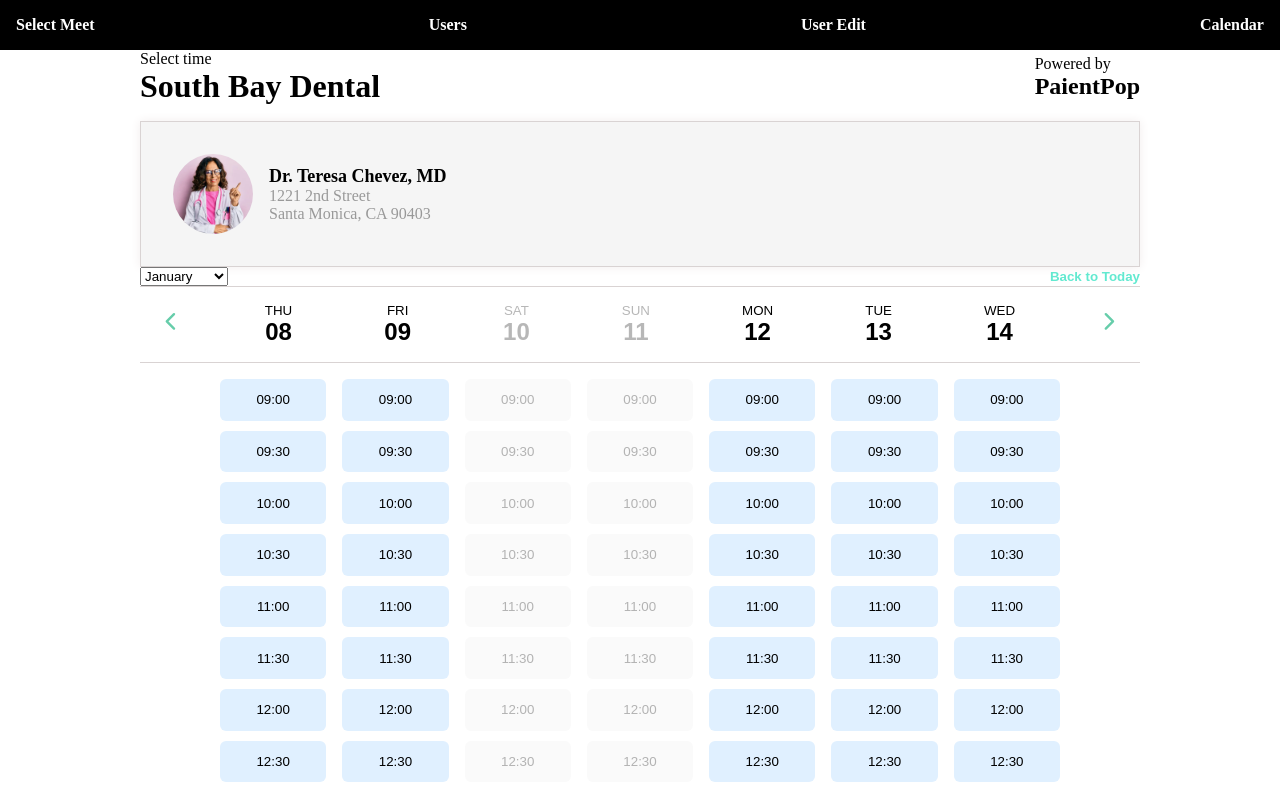
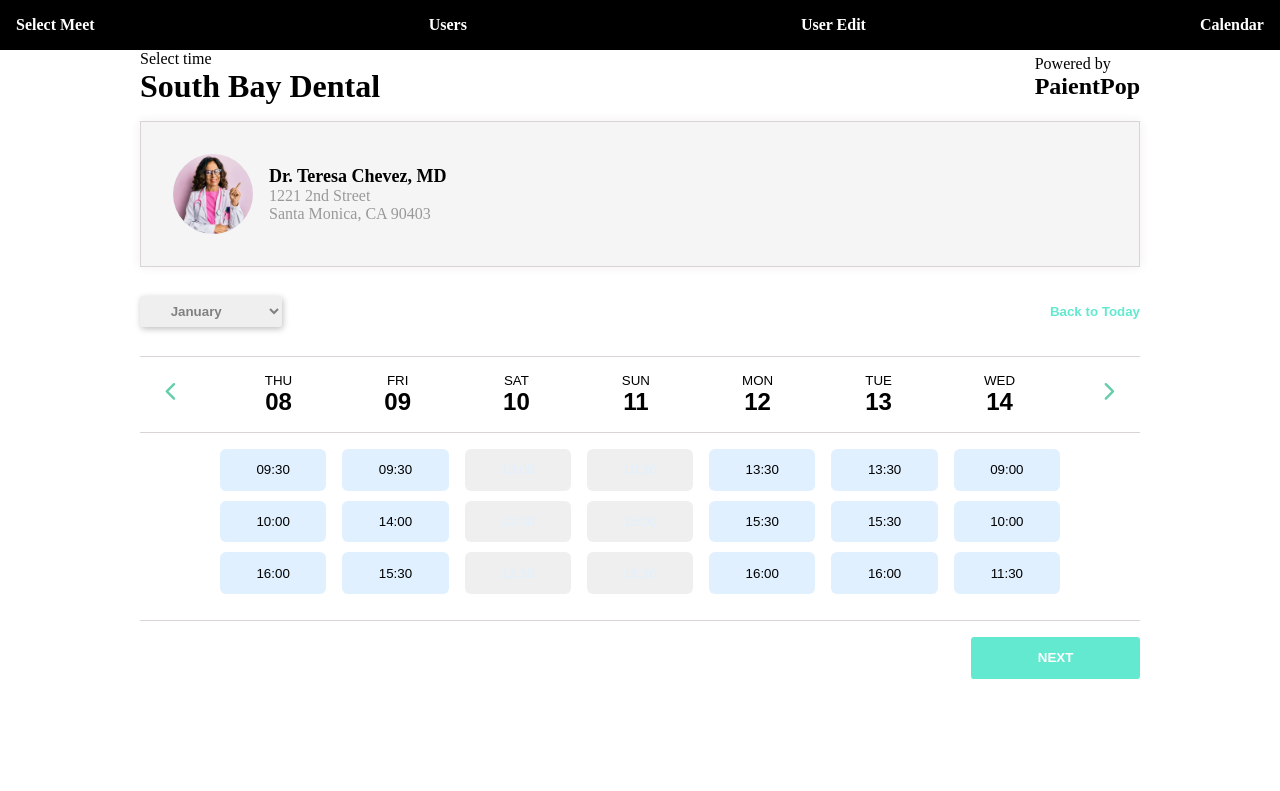
Before and after one commit to odevpl/Calendar, a React (Vite) app: page /select-meet in a window 1280 px wide. Shown: the top 791 px of the page. Built offline with nearby package versions, Linux system fonts and the light colour scheme.

Commit message:
add initial calendar generation with single timseslot selection

```diff
--- a/src/components/booking/BookingView/BookingView.jsx
+++ b/src/components/booking/BookingView/BookingView.jsx
@@ -2,30 +2,35 @@ import Header from '../../layout/Header/Header';
 import DayPicker from '../DayPicker/DayPicker';
 import MonthSelect from '../MonthSelect/MonthSelect';
 import dayjs from 'dayjs';
-import { generateCalendarData } from '../../utils/CalendarData/CalendarData';
+// import { generateCalendarData } from '../../utils/CalendarData/CalendarData';
 import { useState } from 'react';
+import { generateRandomWeek } from '../../utils/CalendarConfig/CalendarConfig';
 
 const BookingView = () => {
   const today = dayjs();
 
-   // Stan miesiąca i kalendarza
+  // Stan miesiąca i kalendarza
   const [currentMonth, setCurrentMonth] = useState(today.month());
   const [startDate, setStartDate] = useState(today);
-  const [calendar, setCalendar] = useState(generateCalendarData(today));
-
+  // const [calendar, setCalendar] = useState(generateCalendarData(today));
+  // random slots
+  // ==========================
+  const [calendar, setCalendar] = useState(generateRandomWeek());
+  // ===========================
   // Zmiana miesiąca
   const handleChangeMonth = (monthIndex) => {
     const newStart = startDate.month(monthIndex).date(1); // pierwszy dzień miesiąca
     setCurrentMonth(monthIndex);
     setStartDate(newStart);
-    setCalendar(generateCalendarData(newStart));
+    // setCalendar(generateCalendarData(newStart));
+    setCalendar(generateRandomWeek(newStart));
   };
 
   // Powrót do dzisiaj
   const handleBackToToday = () => {
     setCurrentMonth(today.month());
     setStartDate(today);
-    setCalendar(generateCalendarData(today));
+    setCalendar(generateRandomWeek(today));
   };
 
   return (
--- a/src/components/booking/DayPicker/DayPicker.jsx
+++ b/src/components/booking/DayPicker/DayPicker.jsx
@@ -3,53 +3,57 @@ import BlueBtn from '../../ui/Button/BlueBtn/BlueBtn';
 import DayRows from '../DayRows/DayRows';
 import TimeSlots from '../TimeSlots/TimeSlots';
 import './DayPicker.scss';
-import { useState } from 'react';
-import { generateCalendarData } from '../../utils/CalendarData/CalendarData';
+// import { useState } from 'react';
+// import { generateCalendarData } from '../../utils/CalendarData/CalendarData';
 import dayjs from 'dayjs';
+import { generateRandomWeek } from '../../utils/CalendarConfig/CalendarConfig';
 
 const DayPicker = ({ calendar, setCalendar, startDate, setStartDate }) => {
   const navigate = useNavigate();
 
-  const [selectedSlot, setSelectedSlot] = useState(null);
+  // const [selectedSlot, setSelectedSlot] = useState(null);
 
   const handlePrevRange = () => {
     const newStart = startDate
       ? dayjs(startDate).subtract(7, 'day')
       : dayjs().subtract(7, 'day');
-      setStartDate(newStart);
-      setCalendar(generateCalendarData(newStart));
-  }
+    setStartDate(newStart);
+    setCalendar(generateRandomWeek(newStart));
+  };
 
   const handleNextRange = () => {
     const newStart = startDate
       ? dayjs(startDate).add(7, 'day')
       : dayjs().add(7, 'day');
     setStartDate(newStart);
-    setCalendar(generateCalendarData(newStart));
+    setCalendar(generateRandomWeek(newStart));
   };
 
-  const handleSelectSlot = (dayIndex, slotIndex) => { //dayIndex - dzień w którym kliknięto slot
-    const newCalendar = calendar.map((day, dIdx) => { //dIdx - aktualny indeks w pętli map
+  const handleSelectSlot = (clickedDayIndex, clickedSlotIndex) => {
+    //clickedDayIndex - dzień w którym kliknięto slot
 
-      if (dIdx !== dayIndex) return day; //jeżeli to nie jest kliknięty dzień to zwracamy go bez zmian, tylko w dniu klikniętym zwracamy sloty
+    const newCalendar = calendar.map((day, dayIndex) => {
+      //dayIndex - aktualny indeks w pętli map
 
       return {
         ...day,
-        slots: day.slots.map((slot, sIdx) => {
-          if (sIdx !== slotIndex) { // dla każdego slotu poza klikniętym, slotIndex - index klikniętego slotu, sIdx - aktualny indekx w pętli slotów
-            return { ...slot, status: slot.status === 'selected' ? 'available' : slot.status }; //jeżeli był selected to zmieniamy spowrotem na available
+        slots: day.slots.map((slot, slotIndex) => {
+          if (slot.status === 'disable') {
+            return slot;
           }
-          if (slot.status === 'disabled') return slot; // jeżeli slot jest disabled to nic się nie dzieje
-          return { ...slot, status: slot.status === 'available' ? 'selected' : 'available' }; //zmiana statusu klikniętego slotu z available na selected i inny na available
+
+          const isClickedSlot =
+            dayIndex === clickedDayIndex && slotIndex === clickedSlotIndex;
+
+          return {
+            ...slot,
+            status: isClickedSlot ? 'selected' : 'available',
+          };
         }),
       };
     });
 
     setCalendar(newCalendar);
-    setSelectedSlot({
-      day: calendar[dayIndex].date,
-      slot: calendar[dayIndex].slots[slotIndex].time,
-    });
   };
 
   const handleNext = () => {
--- a/src/components/booking/MonthSelect/MonthSelect.scss
+++ b/src/components/booking/MonthSelect/MonthSelect.scss
@@ -2,4 +2,9 @@
   display: flex;
   align-items: center;
   justify-content: space-between;
+  padding: 1em 0;
+  option {
+    padding: 1em;
+    border: none;
+  }
 }
--- a/src/components/booking/TimeSlots/TimeSlots.jsx
+++ b/src/components/booking/TimeSlots/TimeSlots.jsx
@@ -1,4 +1,4 @@
-import { useState } from 'react';
+// import { useState } from 'react';
 import './TimeSlots.scss';
 
 
--- a/src/components/booking/TimeSlots/TimeSlots.scss
+++ b/src/components/booking/TimeSlots/TimeSlots.scss
@@ -31,6 +31,10 @@
       color: #fff;
       cursor: not-allowed;
     }
+    &.disable {
+      color: #e0f0ff;
+      cursor: not-allowed;
+    }
 
     &.selected {
       background-color: #fff;
--- a/src/components/ui/Select/Select.jsx
+++ b/src/components/ui/Select/Select.jsx
@@ -2,7 +2,7 @@ import './Select.scss'
 
 const Select = ({ value, onChange, children }) => {
   return (
-    <select value={value} onChange={onChange}>
+    <select value={value} onChange={onChange} className='select'>
       {children}
     </select>
   );
--- /dev/null
+++ b/src/components/utils/CalendarConfig/CalendarConfig.jsx
@@ -0,0 +1,60 @@
+import dayjs from 'dayjs';
+
+export const MOCK_SLOTS = [
+  '09:00',
+  '09:30',
+  '10:00',
+  '10:30',
+  '11:00',
+  '11:30',
+  '12:00',
+  '12:30',
+  '13:00',
+  '13:30',
+  '14:00',
+  '14:30',
+  '15:00',
+  '15:30',
+  '16:00',
+  '16:30',
+];
+
+export const generateRandomWeek = (startDate = null) => {
+  const start = startDate ? dayjs(startDate) : dayjs();
+  const data = [];
+
+  for (let i = 0; i < 7; i++) {
+    const current = start.add(i, 'day');
+    const dayName = current.format('ddd'); // Mon, Tue...
+    const isWeekend = current.day() === 0 || current.day() === 6;
+    // random slots hour
+    const availableSlots = [...MOCK_SLOTS];
+    const randomIndexHours = [];
+
+    for (let j = 0; j < 3; j++) {
+      // random hour
+      let randomIndex;
+      do {
+        randomIndex = Math.floor(Math.random() * availableSlots.length);
+      } while (randomIndexHours.includes(randomIndex));
+
+      // push hour to slots
+      randomIndexHours.push(randomIndex);
+    }
+    // sort index :
+    randomIndexHours.sort((a, b) => a - b);
+    const randomSlots = randomIndexHours.map((index) => availableSlots[index]);
+    data.push({
+      date: current.format('YYYY-MM-DD'),
+      dayName,
+      isToday: current.isSame(dayjs(), 'day'),
+      // isDisabled: isWeekend,
+      slots: randomSlots.map((time) => ({
+        time,
+        status: isWeekend ? 'disable' : 'available',
+      })),
+    });
+  }
+
+  return data;
+};
```
